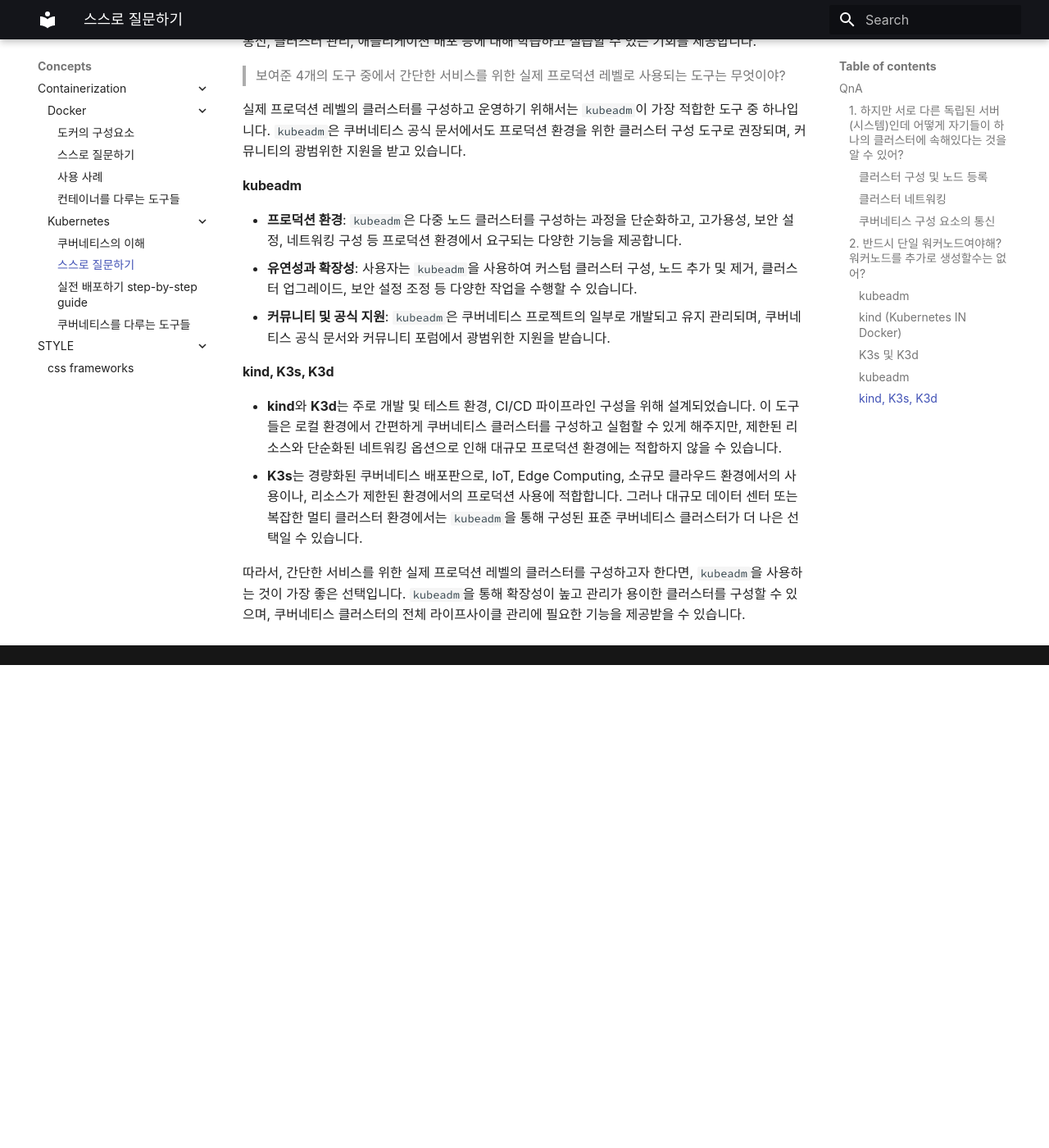
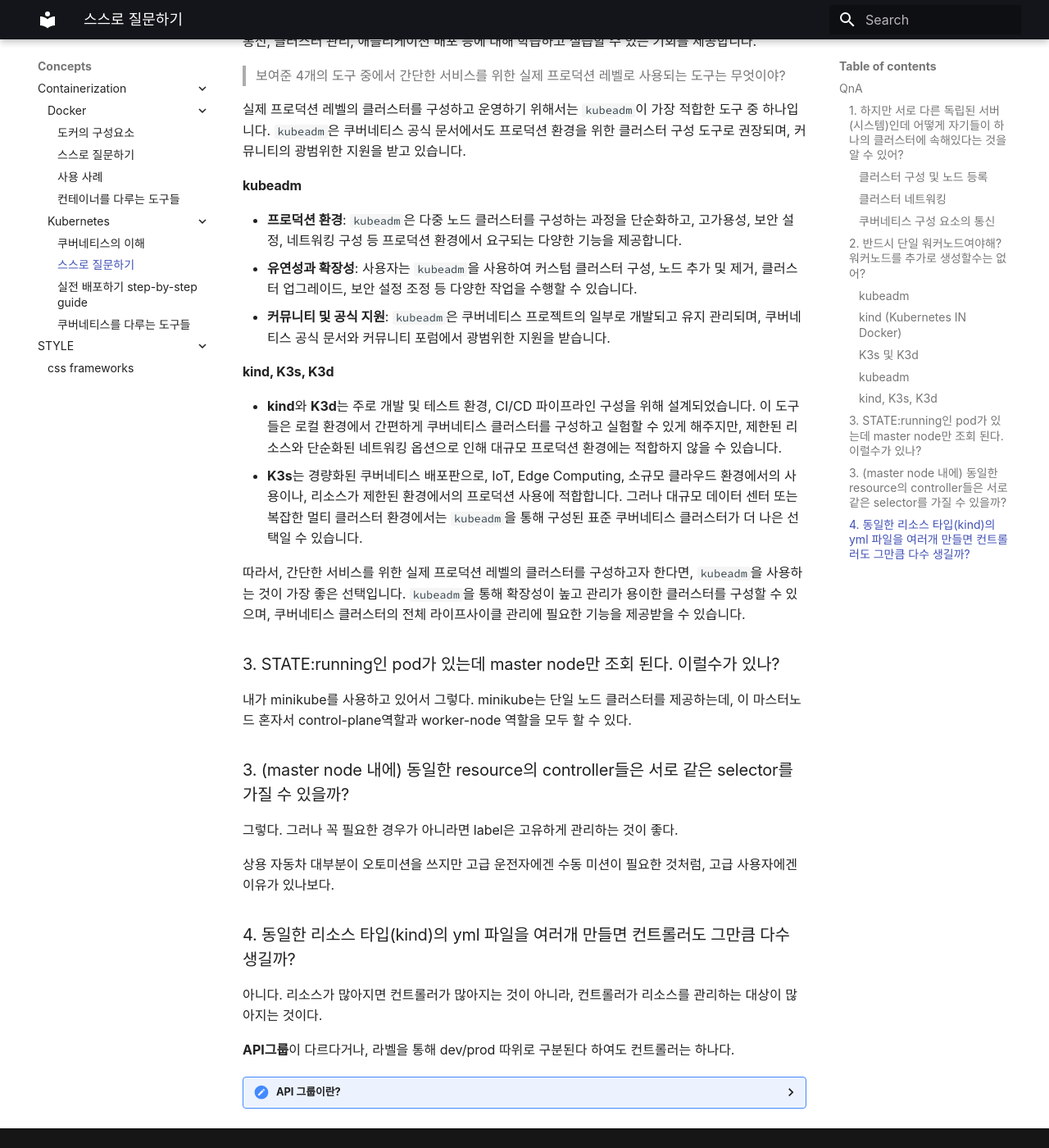
Before and after one commit to greyHairChooseLife/devlog, an MkDocs documentation site: the page built from docs/Concepts/Containerization/Kubernetes/QnA.md, in a window 1280 px wide and 1400 px high, scrolled down 2063 px. Shown: the whole window at 82% size. Built offline with MkDocs 1.6.1 and Material for MkDocs 9.7.7, drawn with Linux system fonts in a browser that asks for light colours; before the commit the page ends 2874 px from its top, so only the background shows below that.

Commit message:
write: kubernetes

````diff
--- a/docs/Concepts/Containerization/Kubernetes/QnA.md
+++ b/docs/Concepts/Containerization/Kubernetes/QnA.md
@@ -69,3 +69,89 @@
 - **K3s**는 경량화된 쿠버네티스 배포판으로, IoT, Edge Computing, 소규모 클라우드 환경에서의 사용이나, 리소스가 제한된 환경에서의 프로덕션 사용에 적합합니다. 그러나 대규모 데이터 센터 또는 복잡한 멀티 클러스터 환경에서는 `kubeadm`을 통해 구성된 표준 쿠버네티스 클러스터가 더 나은 선택일 수 있습니다.
 
 따라서, 간단한 서비스를 위한 실제 프로덕션 레벨의 클러스터를 구성하고자 한다면, `kubeadm`을 사용하는 것이 가장 좋은 선택입니다. `kubeadm`을 통해 확장성이 높고 관리가 용이한 클러스터를 구성할 수 있으며, 쿠버네티스 클러스터의 전체 라이프사이클 관리에 필요한 기능을 제공받을 수 있습니다.
+
+### 3. STATE:running인 pod가 있는데 master node만 조회 된다. 이럴수가 있나?
+
+내가 minikube를 사용하고 있어서 그렇다. minikube는 단일 노드 클러스터를 제공하는데, 이 마스터노드 혼자서 control-plane역할과 worker-node 역할을 모두 할 수 있다.
+
+### 3. (master node 내에) 동일한 resource의 controller들은 서로 같은 selector를 가질 수 있을까?
+
+그렇다. 그러나 꼭 필요한 경우가 아니라면 label은 고유하게 관리하는 것이 좋다.
+
+상용 자동차 대부분이 오토미션을 쓰지만 고급 운전자에겐 수동 미션이 필요한 것처럼, 고급 사용자에겐 이유가 있나보다.
+
+### 4. 동일한 리소스 타입(kind)의 yml 파일을 여러개 만들면 컨트롤러도 그만큼 다수 생길까?
+
+아니다. 리소스가 많아지면 컨트롤러가 많아지는 것이 아니라, 컨트롤러가 리소스를 관리하는 대상이 많아지는 것이다.
+
+**API그룹**이 다르다거나, 라벨을 통해 dev/prod 따위로 구분된다 하여도 컨트롤러는 하나다.
+
+<details>
+<summary>API 그룹이란?</summary>
+
+`kubectl get <resource>` 명령을 통해 쿠버네티스 클러스터 내의 리소스를 조회할 때, 리소스의 `NAME`은 `<리소스 유형>/<리소스 이름>` 의 형태로 표시된다.
+
+```sh
+NAME                           READY   STATUS    RESTARTS   AGE
+pod/echo-dp-7f45545895-5rmtm   1/1     Running   0          16m
+pod/echo-dp-7f45545895-86hs9   1/1     Running   0          16m
+pod/echo-dp-7f45545895-g9766   1/1     Running   0          16m
+pod/echo-dp-7f45545895-w9fpn   1/1     Running   0          16m
+
+NAME                                 DESIRED   CURRENT   READY   AGE
+replicaset.apps/echo-dp-68fd75c85b   0         0         0       36m
+replicaset.apps/echo-dp-7f45545895   4         4         4       16m
+
+NAME                      READY   UP-TO-DATE   AVAILABLE   AGE
+deployment.apps/echo-dp   4/4     4            4           36m
+```
+
+이때, `<리소스 유형>`에 `.<API group>`이 함께 표시된다. 각각은 쿠버네티스 API 내에서 리소스를 그룹화하고 관리하는 방식을 나타낸다. 예를 들어, `Deployment` 리소스는 `apps` API 그룹에 속해 있으므로, `kubectl get` 명령을 통해 조회할 때 `deployment.apps`와 같이 표시된다.
+
+이는 쿠버네티스에서 직접 제공한다. 아래는 API 그룹의 일부 예시이다.
+
+#### `Core` (핵심 그룹)
+
+- **경로**: `/api/v1`
+- **리소스**: `Pods`, `Services`, `Namespaces`, `ConfigMaps`, `Events`, `Endpoints`, `PersistentVolumes`, `PersistentVolumeClaims` 등
+- **설명**: 쿠버네티스의 가장 기본적인 리소스를 제공합니다. 핵심 그룹은 특별한 그룹 이름 없이 사용됩니다.
+
+#### `batch`
+
+- **경로**: `/apis/batch/v1`
+- **리소스**: `Jobs`, `CronJobs`
+- **설명**: 일회성 작업 또는 예약된 작업을 실행하기 위한 리소스를 포함합니다.
+
+#### `autoscaling`
+
+- **경로**: `/apis/autoscaling/v1`
+- **리소스**: `HorizontalPodAutoscalers`
+- **설명**: 애플리케이션의 스케일을 자동으로 조절하기 위한 리소스를 포함합니다.
+
+#### `networking.k8s.io`
+
+- **경로**: `/apis/networking.k8s.io/v1`
+- **리소스**: `Ingress`, `NetworkPolicies`
+- **설명**: 클러스터 내 네트워크 통신 규칙 및 외부로의 접근을 관리하는 데 사용되는 리소스를 포함합니다.
+
+#### `rbac.authorization.k8s.io`
+
+- **경로**: `/apis/rbac.authorization.k8s.io/v1`
+- **리소스**: `Roles`, `RoleBindings`, `ClusterRoles`, `ClusterRoleBindings`
+- **설명**: 리소스 접근 권한을 제어하는데 사용되는 Role-Based Access Control(RBAC) 관련 리소스를 포함합니다.
+
+#### `storage.k8s.io`
+
+- **경로**: `/apis/storage.k8s.io/v1`
+- **리소스**: `StorageClasses`, `VolumeAttachments`
+- **설명**: 스토리지 클래스 및 볼륨 첨부 정보와 같은, 스토리지 관련 리소스를 제공합니다.
+
+#### `apiextensions.k8s.io`
+
+- **경로**: `/apis/apiextensions.k8s.io/v1`
+- **리소스**: `CustomResourceDefinitions` (CRDs)
+- **설명**: 사용자가 정의한 리소스를 쿠버네티스 API에 추가할 수 있게 해주는 리소스를 포함합니다.
+
+이외에도 쿠버네티스는 `admissionregistration.k8s.io`, `scheduling.k8s.io`, `coordination.k8s.io`와 같은 다양한 API 그룹을 제공하며, 쿠버네티스의 기능과 확장성을 증대시킵니다. 각 API 그룹은 쿠버네티스 클러스터를 효율적으로 운영하고 관리하기 위한 특정 범주의 리소스와 기능을 제공합니다.
+
+</details>
````
Also changed, not shown: other parts of docs/Concepts/Containerization/Kubernetes/QnA.md (+1 -1 lines), docs/Concepts/Containerization/Kubernetes/index.md (+14 -0 lines).
